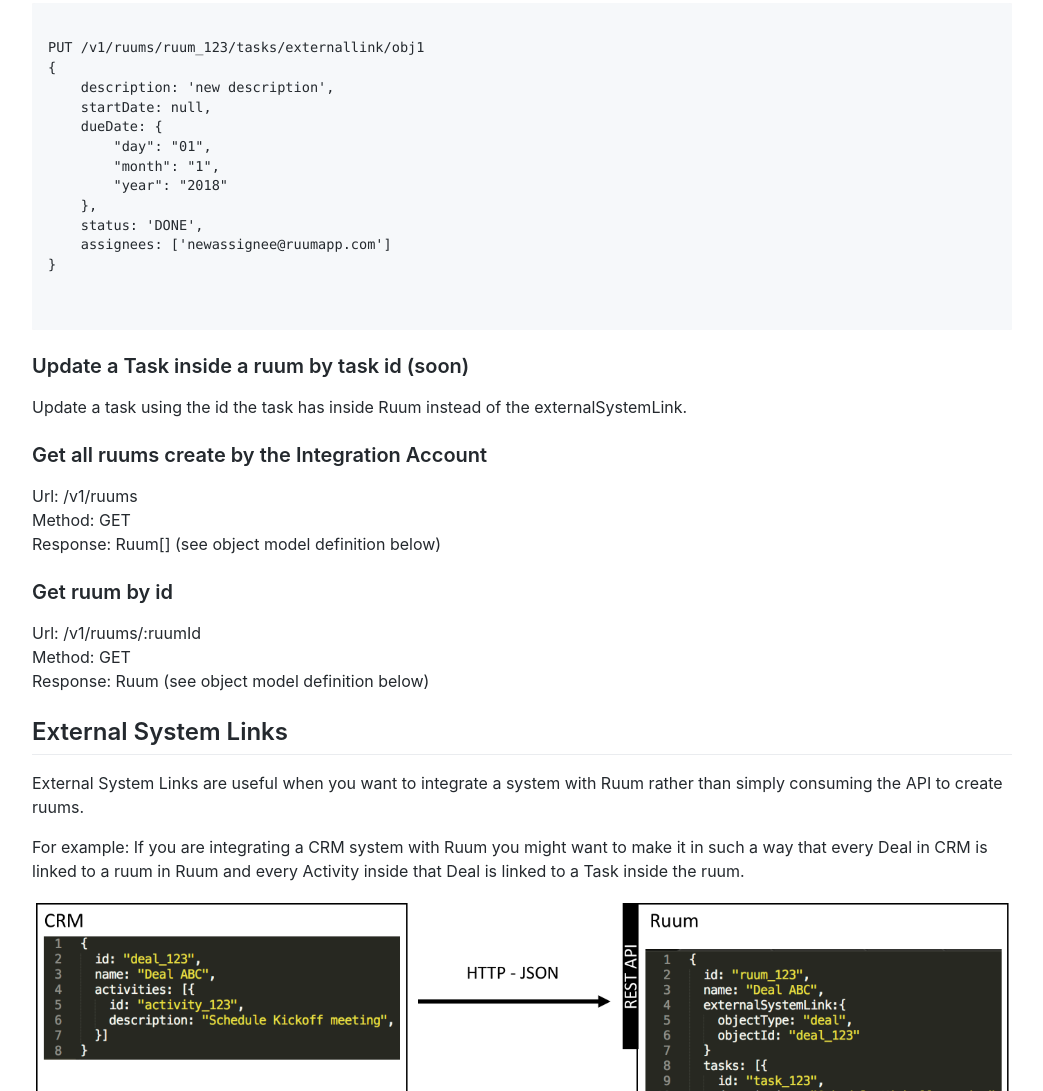
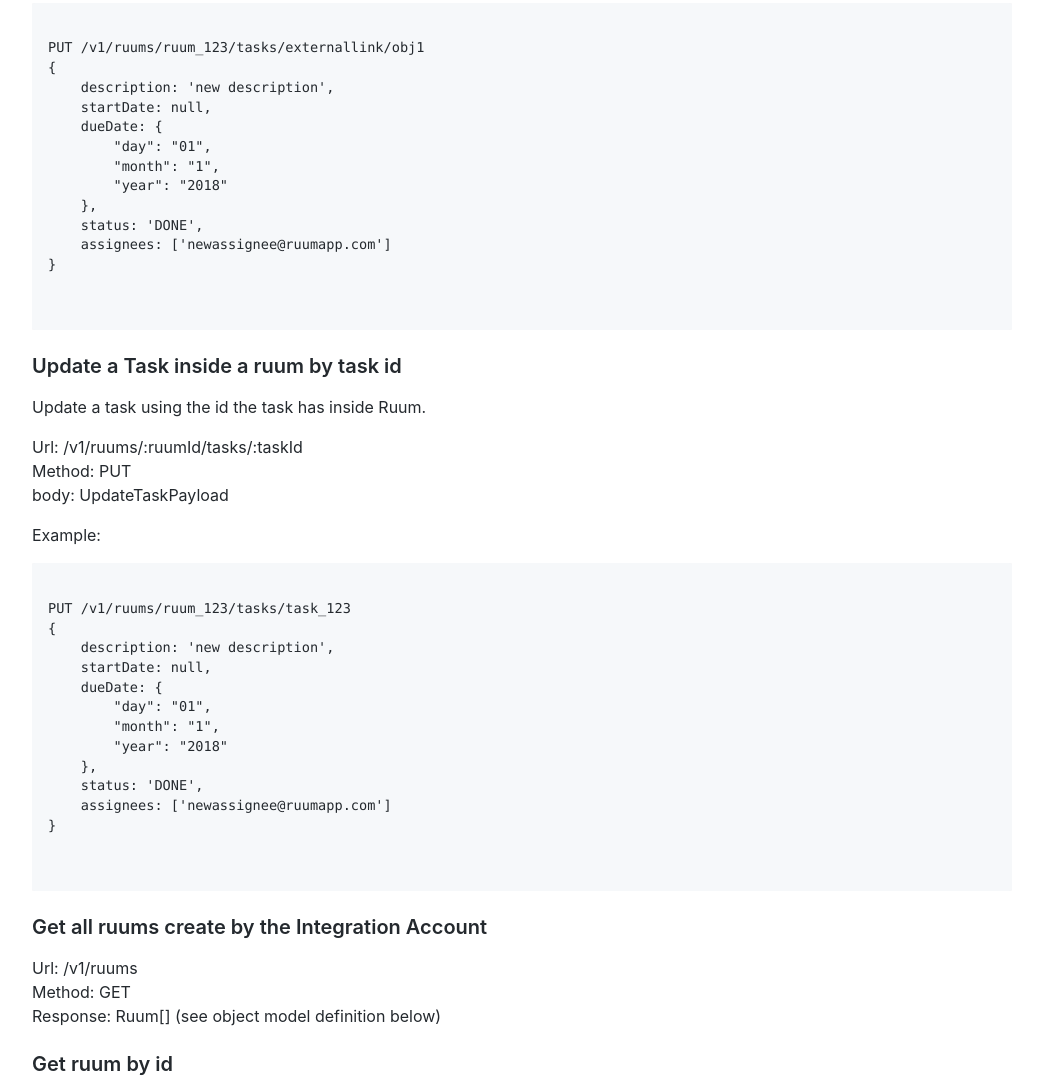
Before and after one commit to FelipeTaiarol/felipetaiarol.github.io, a plain HTML site: page index.html in a window 1280 px wide. Shown: the part 2343-3434 px from the top of the page, without its empty margins (118-1161 px from the left). Drawn offline with Linux system fonts and the light colour scheme; files that its build step writes are made by us from their sources; files whose address does not match are found by name.

Commit message:
update task vy id

```diff
--- a/index.html
+++ b/index.html
@@ -115,7 +115,7 @@
     </div>
 
     <h3 id="update">Update a Task inside a ruum by external link</h3>
-    <p>Url: /v1/ruums/:ruumId/externallink/:objectId<br />
+    <p>Url: /v1/ruums/:ruumId/tasks/externallink/:objectId<br />
     Method: PUT<br />
     body: UpdateTaskPayload <br />
     <p>Example:  If you created a Task in a ruum with id ruum_123 and <a href="#external_link">externalSystemLink</a>:</p>
@@ -141,8 +141,32 @@
         </div>
     </div>
 
-    <h3>Update a Task inside a ruum by task id (soon)</h3>
-    <p>Update a task using the id the task has inside Ruum instead of the externalSystemLink.</p>
+    <h3>Update a Task inside a ruum by task id</h3>
+    <p>Update a task using the id the task has inside Ruum.</p>
+    <p>Url: /v1/ruums/:ruumId/tasks/:taskId<br />
+    Method: PUT<br />
+    body: UpdateTaskPayload <br />
+    <p>Example:</p>
+    <div class="highlighter-rouge">
+        <div class="highlight">
+            <pre class="highlight">
+            <code>
+PUT /v1/ruums/ruum_123/tasks/task_123
+{
+    description: 'new description',
+    startDate: null,
+    dueDate: {
+        "day": "01",
+        "month": "1",
+        "year": "2018"
+    },
+    status: 'DONE',
+    assignees: ['newassignee@ruumapp.com']
+}
+            </code>
+            </pre>
+        </div>
+    </div>
 
     <h3>Get all ruums create by the Integration Account</h3>
     <p>Url: /v1/ruums<br />
```
